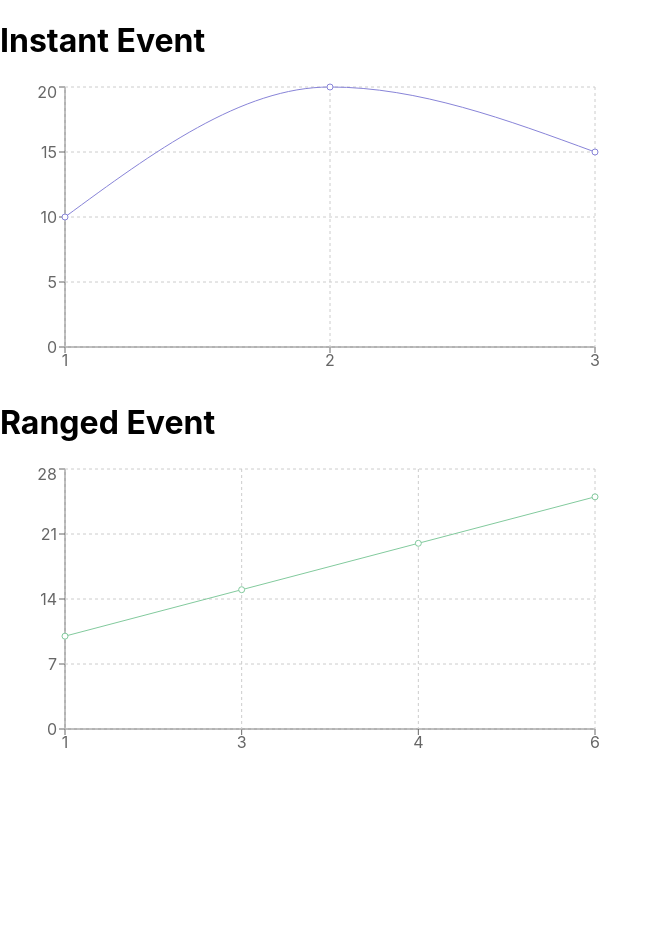
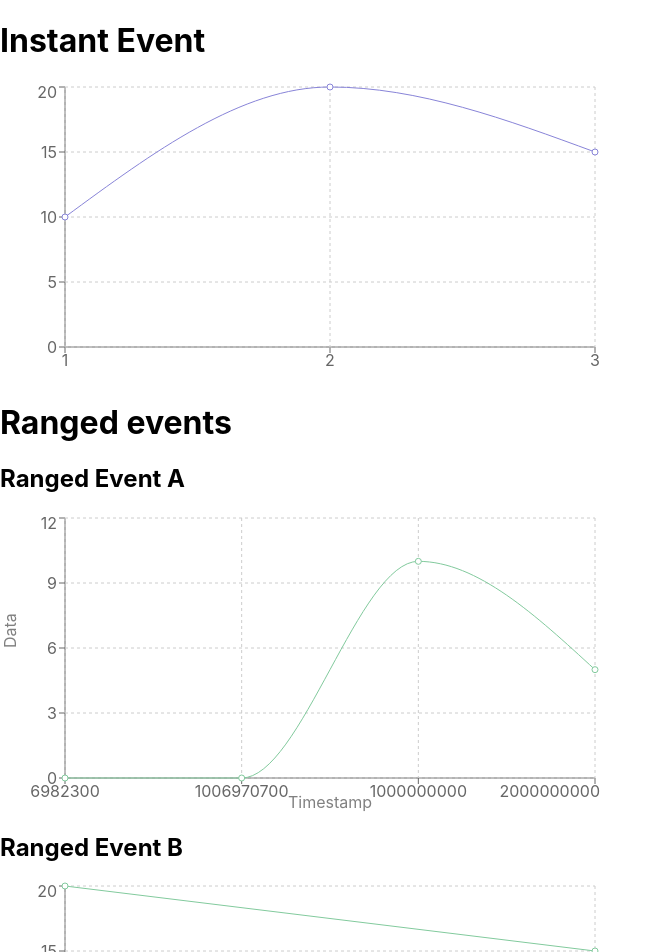
Before and after one commit to ICS-spring-2025/ICS-frontend-react, a React (Create React App) app: page / in a window 1280 px wide. Shown: the top 952 px of the page, without its empty margins (0-661 px from the left). Before the commit the page ends 800 px from the top, so only its background shows below. Built offline with nearby package versions, Linux system fonts and the light colour scheme.

Commit message:
Update charts, especially for RangedEventChart to provide an ability to create a graph for each eventId

```diff
--- a/src/App.tsx
+++ b/src/App.tsx
@@ -1,5 +1,5 @@
 import React from 'react';
-import {InstantEvent, RangedEvent} from "./data/Event";
+import {InstantEvent, RangedEvent} from "./data/event";
 import RangedEventChart from "./components/RangedEventChart";
 import InstantEventChart from "./components/InstantEventChart";
 
@@ -14,23 +14,57 @@ const App: React.FC = () => {
     ],
   };
 
-  const rangedEvent: RangedEvent = {
-    id: 2,
-    name: 'Ranged Event',
-    records: [
-      { timestamp: 1, data: 10, end_event_id: 2, end_event_name: 'End Event', end_timestamp: 3, end_data: 15 },
-      { timestamp: 4, data: 20, end_event_id: 3, end_event_name: 'End Event 2', end_timestamp: 6, end_data: 25 },
-    ],
-  };
+    const rangedEvents: Array<RangedEvent> = [
+        {
+            id: 133,
+            name: "Ranged Event A",
+            records: [
+                {
+                    timestamp: 6982300,
+                    data: 0,
+                    end_event_id: 135,
+                    end_event_name: "Ranged Event A Stop",
+                    end_timestamp: 1006970700,
+                    end_data: 0
+                },
+                {
+                    timestamp: 1000000000,
+                    data: 10,
+                    end_event_id: 136,
+                    end_event_name: "Ranged Event A Stop 2",
+                    end_timestamp: 2000000000,
+                    end_data: 5
+                }
+            ]
+        },
+        {
+            id: 134,
+            name: "Ranged Event B",
+            records: [
+                {
+                    timestamp: 2000000000,
+                    data: 20,
+                    end_event_id: 137,
+                    end_event_name: "Ranged Event B Stop",
+                    end_timestamp: 3000000000,
+                    end_data: 15
+                }
+            ]
+        }
+    ];
 
-  return (
+    return (
       <div>
         <h1>{instantEvent.name}</h1>
         <InstantEventChart event={instantEvent} />
-        <h1>{rangedEvent.name}</h1>
-        <RangedEventChart event={rangedEvent} />
+        <h1>Ranged events</h1>
+          <div>
+              {rangedEvents.map(event => (
+                  <RangedEventChart event={event}/>
+              ))}
+          </div>
       </div>
-  );
+    );
 };
 
 export default App;
--- a/src/components/InstantEventChart.tsx
+++ b/src/components/InstantEventChart.tsx
@@ -1,6 +1,6 @@
 import React from 'react';
 import { LineChart, Line, XAxis, YAxis, Tooltip, CartesianGrid } from 'recharts';
-import {InstantEvent} from "../data/Event";
+import {InstantEvent} from "../data/event";
 
 const InstantEventChart: React.FC<{ event: InstantEvent }> = ({ event }) => {
     return (
--- a/src/components/RangedEventChart.tsx
+++ b/src/components/RangedEventChart.tsx
@@ -1,21 +1,28 @@
 import React from 'react';
-import { LineChart, Line, XAxis, YAxis, Tooltip, CartesianGrid } from 'recharts';
-import {RangedEvent} from "../data/Event";
+import {LineChart, Line, XAxis, YAxis, Tooltip, CartesianGrid, Label} from 'recharts';
+import {RangedEvent} from "../data/event";
 
 const RangedEventChart: React.FC<{ event: RangedEvent }> = ({ event }) => {
     const data = event.records.flatMap(record => [
-        { timestamp: record.timestamp, data: record.data },
-        { timestamp: record.end_timestamp, data: record.end_data }
+        { timestamp: record.timestamp, data: record.data, name: event.name },
+        { timestamp: record.end_timestamp, data: record.end_data, name: record.end_event_name }
     ]);
 
     return (
-        <LineChart width={600} height={300} data={data}>
-            <XAxis dataKey="timestamp" />
-            <YAxis />
-            <Tooltip />
-            <CartesianGrid strokeDasharray="3 3" />
-            <Line type="monotone" dataKey="data" stroke="#82ca9d" />
-        </LineChart>
+        <div>
+            <h2>{event.name}</h2>
+            <LineChart width={600} height={300} data={data}>
+                <XAxis dataKey="timestamp">
+                    <Label value="Timestamp" offset={0} position="insideBottom" />
+                </XAxis>
+                <YAxis>
+                    <Label value="Data" angle={-90} position="insideLeft" />
+                </YAxis>
+                <Tooltip formatter={(value: any, name: any) => [`${value}`, `${name}`]} />
+                <CartesianGrid strokeDasharray="3 3" />
+                <Line type="monotone" dataKey="data" stroke="#82ca9d" />
+            </LineChart>
+        </div>
     );
 };
 
```
Also changed, not shown: src/data/event.ts (renamed from src/data/Event.ts).
